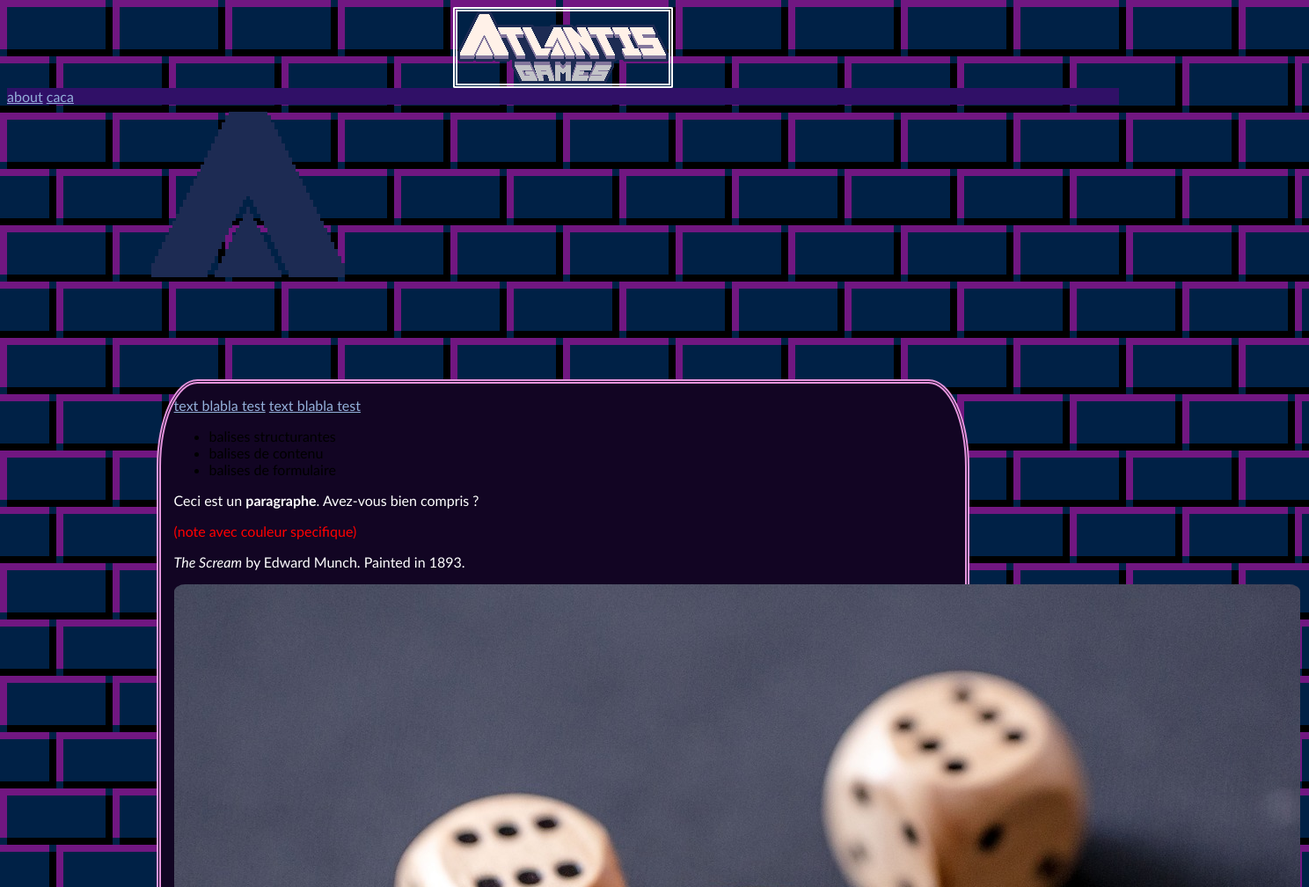
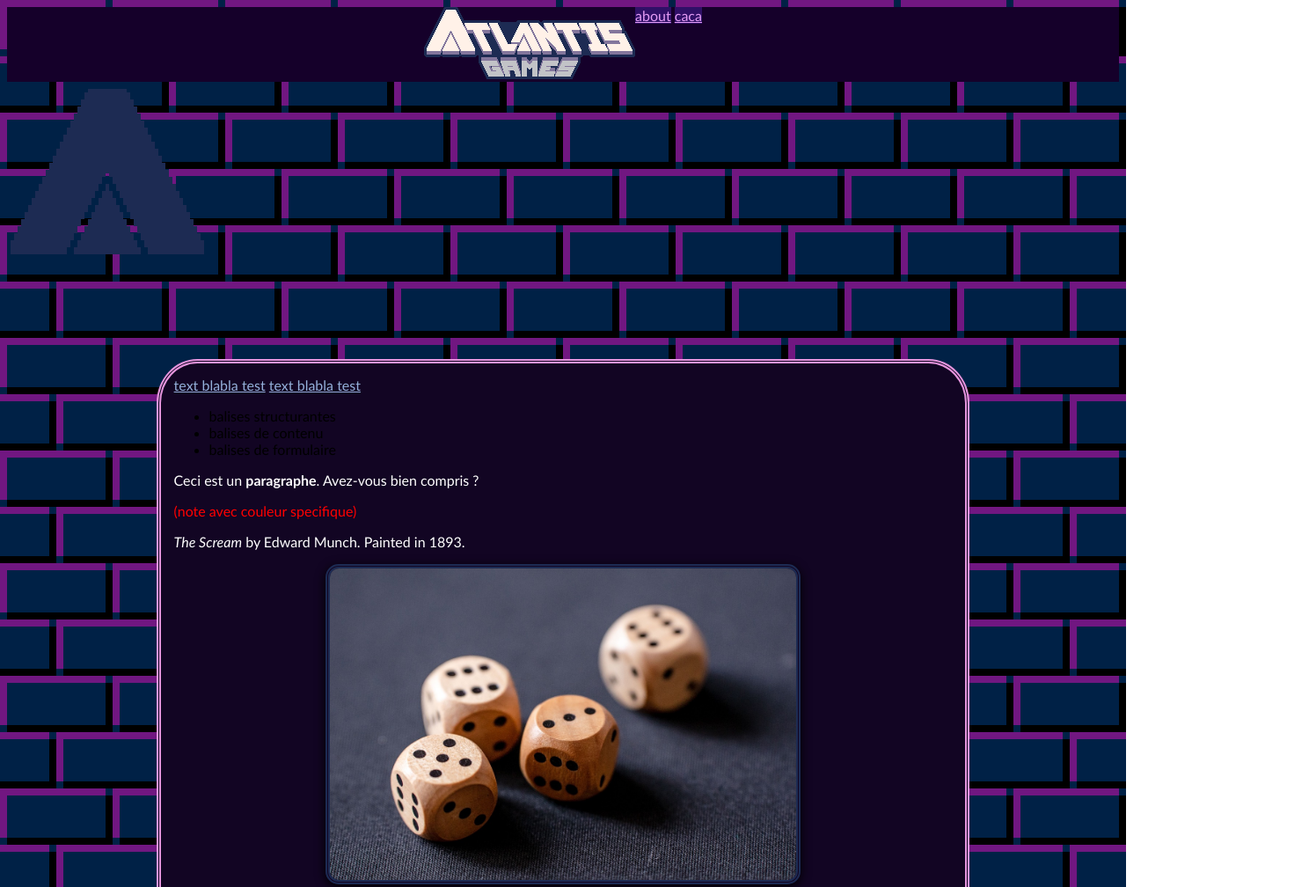
Before and after one commit to Royaku-Atlantis/atlantis_games_site, a plain HTML site: page index.html in a window 1280 px wide. Shown: the top 1008 px of the page at 88% size, 1488 px wide, since content can reach past the window. Drawn offline with Linux system fonts and the light colour scheme.

Commit message:
Refactor CSS styles and improve layout, type shit
Refactor CSS styles for body, header, main, nav, and img elements. Consolidate background properties and adjust layout properties.

```diff
--- a/style.css
+++ b/style.css
@@ -1,13 +1,18 @@
+body{
+	background-image: url("images/bricks_background.png");
+	background-repeat: repeat;
+	background-position: right top;
+	background-attachment: scroll;
+	font-family: calibri;
+}
 header{
-    align-items: center;
+    display: flex;
     text-align: center;
-}
-body{
-    background-image: url("images/bricks_background.png");
-    background-repeat: repeat;
-    background-position: right top;
-    background-attachment: scroll;
-    font-family: calibri;
+    background-color: #15002A;
+    border-width: 0;
+	align-items: stretch;
+	justify-content: center;
+	text-align: center;
 }
 main{
     background-color: #120523;
@@ -18,13 +23,22 @@ main{
     width: 70%;
     padding: 15px;
 }
-nav{
+nav a{
     text-align: center;
+align-items: stretch;
+    justify-content: center;
     font-style: bold;
-    size: 15;
+    size: 155;
     color: rgb(229, 157, 246);
-	background-color: rgb(48, 16, 103);
-    text-align: justify;
+    background-color: rgb(48, 16, 103);
+	justify-content: center;
+	margin: auto;
+	border-block-end-color: blue;
+	border-block-left-color: red;
+	border-block-right-color: red;
+	border-block-start-color: white;
+	writing-mode: horizontal-tb;
+	item-align: streached;
 }
 img{
     block-size: auto;
@@ -58,23 +72,22 @@ a:hover{
 }
 
 /* object */
-img{
-    border-radius: 1%;
+main img{
     display: block;
     margin: auto;
     border: thick rgb(255, 255, 255);
-}
-a img{
-    border: double thick rgb(255, 255, 255);
-}
-a img.hover{
-    border: thick double rgb(51, 0, 92);
-}
-
-/* class */
-img.in_body{
     width: 60%;
     border: double thick #1d2b53;
     border-radius: 15px;
     box-shadow: 0px 3px 12px rgb(0, 0, 0);
+    justify-content: center;
 }
+main a img{
+    border: double thick rgb(255, 255, 255);
+}
+
+/* class */
+img.title{
+	item-align: center;
+	margin: auto;
+}
```
